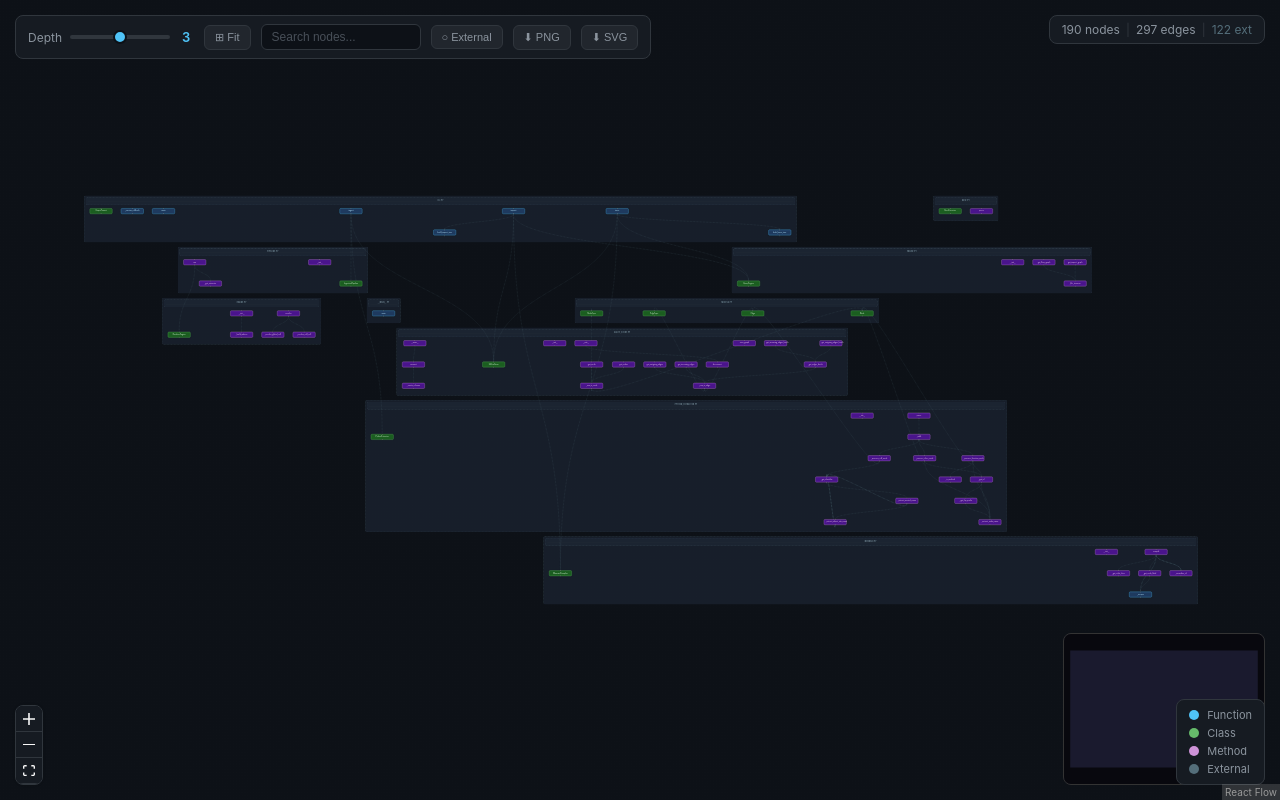
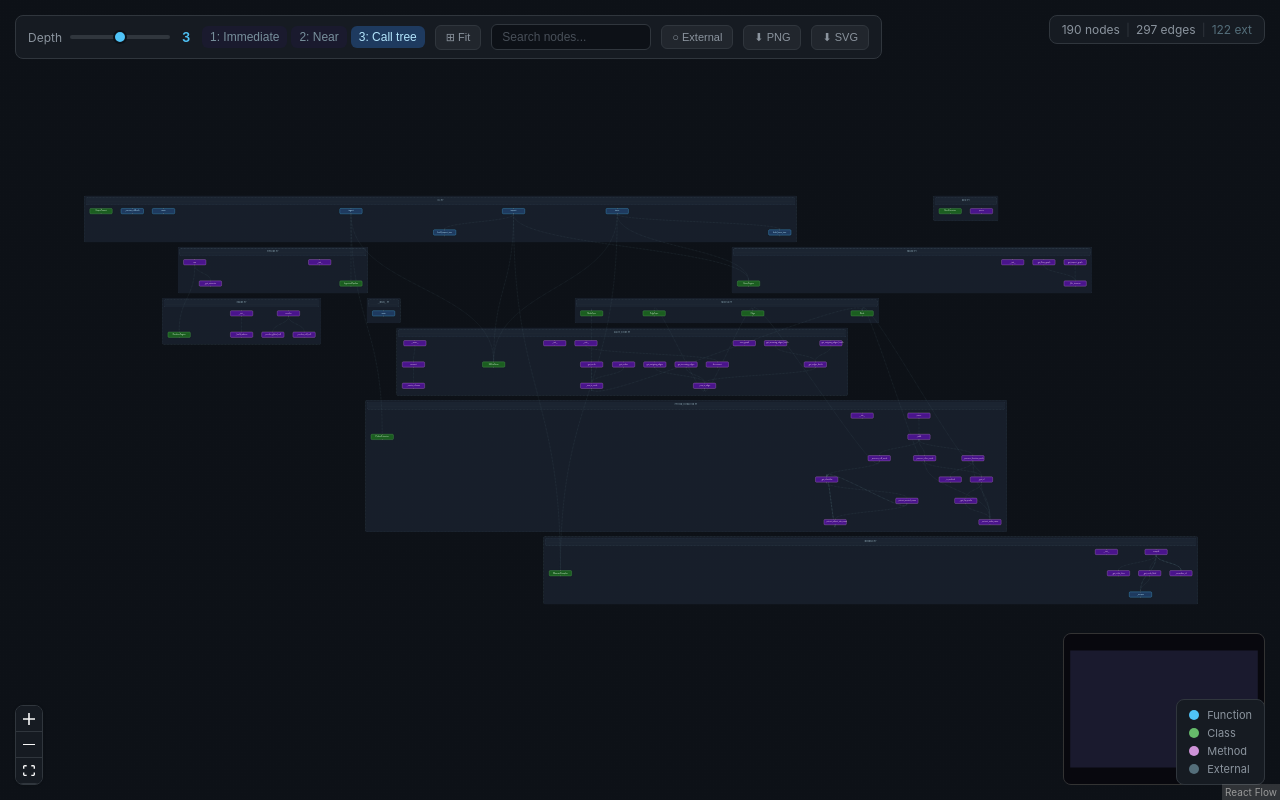
Before and after one commit to zaebee/codegraph-brain, a React (Vite) app: page / in a window 1280 px wide. Built offline with nearby package versions, Linux system fonts and the light colour scheme.

Commit message:
feat: add depth presets (Immediate/Near/Call tree)

```diff
--- a/src/App.css
+++ b/src/App.css
@@ -95,6 +95,33 @@ body {
   color: #4fc3f7;
   min-width: 16px;
   text-align: center;
+}
+
+.depth-presets {
+  display: flex;
+  gap: 4px;
+}
+
+.btn-preset {
+  background: #1a1a2e;
+  border: 1px solid #333;
+  color: #78909c;
+  padding: 4px 8px;
+  border-radius: 4px;
+  font-size: 11px;
+  cursor: pointer;
+  transition: all 0.15s;
+}
+
+.btn-preset:hover {
+  background: #263238;
+  color: #b0bec5;
+}
+
+.btn-preset.active {
+  background: #1e3a5f;
+  border-color: #4fc3f7;
+  color: #b3e5fc;
 }
 
 /* Back button */
--- a/src/App.jsx
+++ b/src/App.jsx
@@ -414,6 +414,26 @@ function App() {
                     aria-valuenow={depth}
                   />
                   <span className="depth-value">{depth}</span>
+                  <div className="depth-presets">
+                    <button
+                      className={`btn btn-preset ${depth === 1 ? 'active' : ''}`}
+                      onClick={() => setDepth(1)}
+                    >
+                      1: Immediate
+                    </button>
+                    <button
+                      className={`btn btn-preset ${depth === 2 ? 'active' : ''}`}
+                      onClick={() => setDepth(2)}
+                    >
+                      2: Near
+                    </button>
+                    <button
+                      className={`btn btn-preset ${depth === 3 ? 'active' : ''}`}
+                      onClick={() => setDepth(3)}
+                    >
+                      3: Call tree
+                    </button>
+                  </div>
                 </div>
                 <button className="btn btn-export" onClick={() => fitView({ padding: 0.15 })} aria-label="Zoom to fit">
                   ⊞ Fit
```
